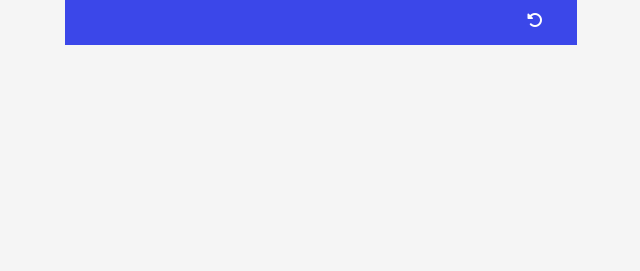
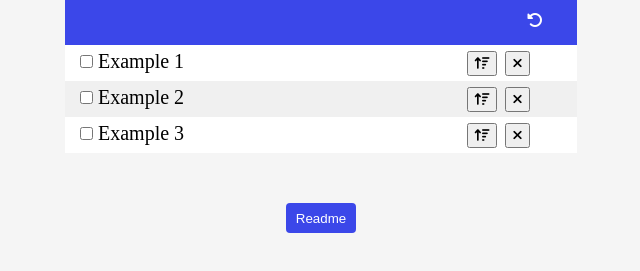
Before and after one commit to johced/myFirstJSTodoList, a plain HTML site: page index.html in a window 1280 px wide. Shown: the part 135-406 px from the top of the page, without its empty margins (319-959 px from the left). Drawn offline with Linux system fonts and the light colour scheme.

Commit message:
Added readme button. Fixed issue with loop empty in bringBackObjectsFromLS() updated README.

```diff
--- a/css/main.css
+++ b/css/main.css
@@ -114,3 +114,17 @@ ul {
 	background-color: rgb(59, 71, 233);
 	outline: none;
 }
+
+.readmeButton {
+	width: 70px;
+	height: 30px;
+	display: flex;
+	justify-content: center;
+	align-items: center;
+	margin-top: 50px;
+	color: white;
+	background-color: rgb(59, 71, 233);
+	border: none;
+	border-radius: 4px;
+	cursor: pointer;
+}
--- a/index.html
+++ b/index.html
@@ -3,6 +3,7 @@
 	<head>
 		<meta charset="UTF-8" />
 		<meta name="viewport" content="width=device-width, initial-scale=1.0" />
+		<meta name="description" content="Todo list. Save your tasks so that you can remember what to do.">
 		<title>Document</title>
 		<script src="js/main.js"></script>
 		<link href="css/main.css" rel="stylesheet" />
@@ -18,5 +19,6 @@
 			<button type="button" aria-label="bring back removed todo" id="resetBtn" onclick="bringBackRemovedTodo()"><i class="fas fa-undo-alt"></i></button>
 		</div>
 		<ul id="todoUlList"></ul>
+		<button type="button" class="readmeButton" aria-label="about this site" onclick="readmeButton()">Readme</button>
 	</body>
 </html>
--- a/js/main.js
+++ b/js/main.js
@@ -51,11 +51,12 @@ function createTodo() {
 function bringBackObjectsFromLS() {
 	let toDoListAsTextFromLS = localStorage.getItem('toDoList');
 	let toDoListFromLS = JSON.parse(toDoListAsTextFromLS);
-
-	for (let i = 0; i < toDoListFromLS.length; i++) {
-		let todo = new Todo(toDoListFromLS[i].name, toDoListFromLS[i].id, toDoListFromLS[i].complete, toDoListFromLS[i].checked);
-		toDoList.push(todo);
-		renderHTML();
+	if (toDoListFromLS !== null) {
+		for (let i = 0; i < toDoListFromLS.length; i++) {
+			let todo = new Todo(toDoListFromLS[i].name, toDoListFromLS[i].id, toDoListFromLS[i].complete, toDoListFromLS[i].checked);
+			toDoList.push(todo);
+			renderHTML();
+		}
 	}
 }
 
@@ -184,3 +185,8 @@ function sortTodo(toDo) {
 	}
 	renderHTML();
 }
+
+function readmeButton() {
+	let myAboutWindow = window.open('README.md', '', 'width=400, height=600');
+	myAboutWindow.blur();
+}
```
Also changed, not shown: 1 other file.
